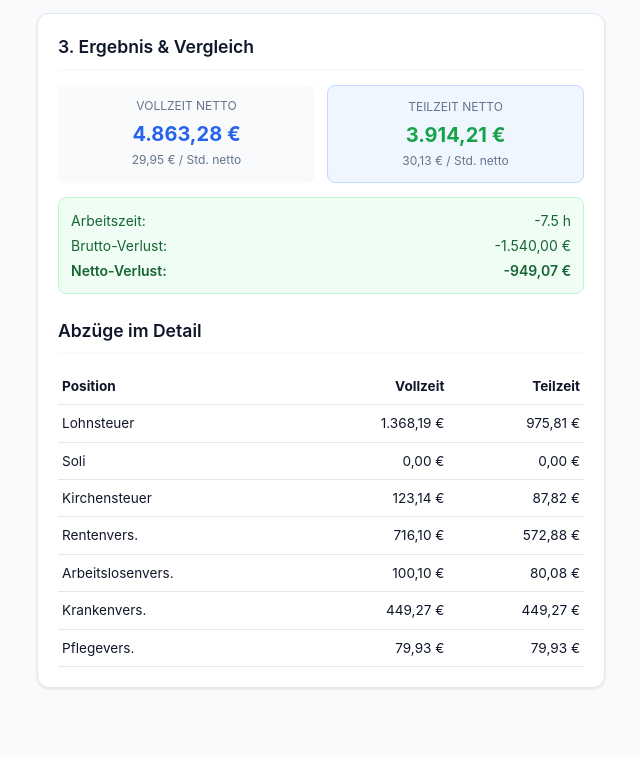
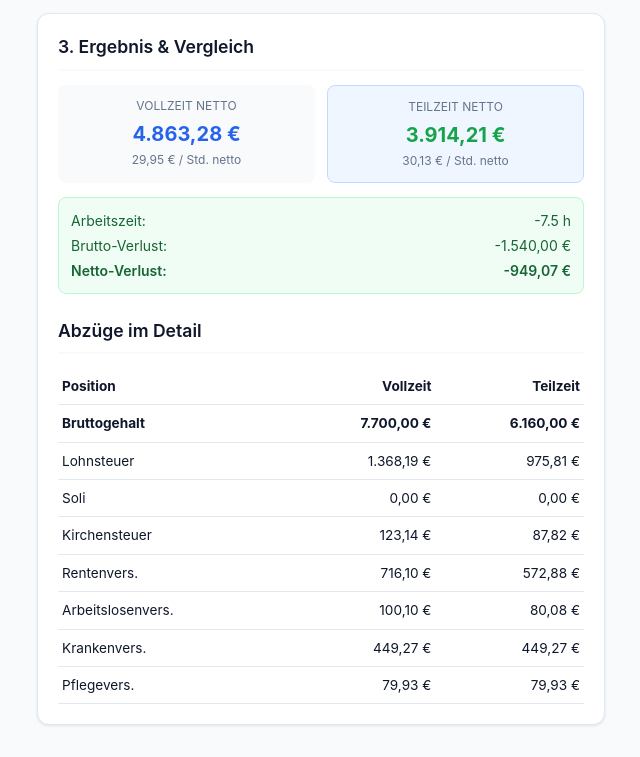
Before and after one commit to frozen1900/teilzeitrechner, a plain HTML site: page index.html in a window 1280 px wide. Shown: the part 798-1555 px from the top of the page, without its empty margins (319-959 px from the left). Before the commit the page ends 1518 px from the top, so only its background shows below. Drawn offline with Linux system fonts and the light colour scheme.

Commit message:
Refactor JavaScript variable declarations in index.html

```diff
--- a/index.html
+++ b/index.html
@@ -5,14 +5,6 @@
     <meta name="viewport" content="width=device-width, initial-scale=1.0">
     <meta name="theme-color" content="#2563eb">
     <title>Teilzeit & Netto Rechner</title>
-    <link rel="manifest" href="data:application/manifest+json;utf8,{
-        %22short_name%22:%22NettoRechner%22,
-        %22name%22:%22Teilzeit%20Netto%20Rechner%22,
-        %22start_url%22:%22.%22,
-        %22background_color%22:%22#f8fafc%22,
-        %22theme_color%22:%22#2563eb%22,
-        %22display%22:%22standalone%22
-    }">
     <style>
         :root {
             --primary: #2563eb;
@@ -176,6 +168,7 @@
                 <tr><th>Position</th><th>Vollzeit</th><th>Teilzeit</th></tr>
             </thead>
             <tbody>
+                <tr><td><strong>Bruttogehalt</strong></td><td id="bruttoVzDetail"><strong>0 €</strong></td><td id="bruttoTzDetail"><strong>0 €</strong></td></tr>
                 <tr><td>Lohnsteuer</td><td id="lstVz">0 €</td><td id="lstTz">0 €</td></tr>
                 <tr><td>Soli</td><td id="soliVz">0 €</td><td id="soliTz">0 €</td></tr>
                 <tr><td>Kirchensteuer</td><td id="kstVz">0 €</td><td id="kstTz">0 €</td></tr>
@@ -189,7 +182,7 @@
 
     <script>
         function toggleMode() {
-            const isHours = document.getElementById('modeHours').checked;
+            var isHours = document.getElementById('modeHours').checked;
             document.getElementById('groupTzHours').style.display = isHours ? 'block' : 'none';
             document.getElementById('groupTzPercent').style.display = isHours ? 'none' : 'block';
             calculate();
@@ -205,15 +198,16 @@
                 return;
             }
 
-            const bruttoVz = parseFloat(document.getElementById('bruttoVz').value) || 0;
-            const stundenVz = parseFloat(document.getElementById('stundenVz').value) || 1;
-            const steuerklasse = document.getElementById('steuerklasse').value;
-            const kirchensteuer = document.getElementById('kirchensteuer').value;
-            const anzahlKinder = parseInt(document.getElementById('anzahlKinder').value) || 0;
-            const bundesland = document.getElementById('bundesland').value;
+            var bruttoVz = parseFloat(document.getElementById('bruttoVz').value) || 0;
+            var stundenVz = parseFloat(document.getElementById('stundenVz').value) || 1;
+            var steuerklasse = document.getElementById('steuerklasse').value;
+            var kirchensteuer = document.getElementById('kirchensteuer').value;
+            var anzahlKinder = parseInt(document.getElementById('anzahlKinder').value) || 0;
+            var bundesland = document.getElementById('bundesland').value;
 
-            const isHours = document.getElementById('modeHours').checked;
-            let stundenTz, prozentTz;
+            var isHours = document.getElementById('modeHours').checked;
+            var stundenTz, prozentTz;
+
             if (isHours) {
                 stundenTz = parseFloat(document.getElementById('stundenTz').value) || 0;
                 prozentTz = (stundenTz / stundenVz) * 100;
@@ -222,13 +216,13 @@
                 stundenTz = (prozentTz / 100) * stundenVz;
             }
 
-            const bruttoTz = bruttoVz * (prozentTz / 100);
+            var bruttoTz = bruttoVz * (prozentTz / 100);
 
-            const dataVz = calculateNettoDetails(bruttoVz, steuerklasse, kirchensteuer, anzahlKinder, bundesland);
-            const dataTz = calculateNettoDetails(bruttoTz, steuerklasse, kirchensteuer, anzahlKinder, bundesland);
+            var dataVz = calculateNettoDetails(bruttoVz, steuerklasse, kirchensteuer, anzahlKinder, bundesland);
+            var dataTz = calculateNettoDetails(bruttoTz, steuerklasse, kirchensteuer, anzahlKinder, bundesland);
 
-            const monatsStundenVz = stundenVz * 4.33;
-            const monatsStundenTz = stundenTz * 4.33;
+            var monatsStundenVz = stundenVz * 4.33;
+            var monatsStundenTz = stundenTz * 4.33;
 
             document.getElementById('nettoVzDisplay').innerText = formatEUR(dataVz.netto);
             document.getElementById('hourlyNetVz').innerText = formatEUR(monatsStundenVz > 0 ? dataVz.netto / monatsStundenVz : 0) + ' / Std. netto';
@@ -236,12 +230,15 @@
             document.getElementById('nettoTzDisplay').innerText = formatEUR(dataTz.netto);
             document.getElementById('hourlyNetTz').innerText = formatEUR(monatsStundenTz > 0 ? dataTz.netto / monatsStundenTz : 0) + ' / Std. netto';
 
-            document.getElementById('diffHours').innerText = `-${(stundenVz - stundenTz).toFixed(1)} h`;
-            document.getElementById('diffBrutto').innerText = `-${formatEUR(bruttoVz - bruttoTz)}`;
-            document.getElementById('diffNetto').innerText = `-${formatEUR(dataVz.netto - dataTz.netto)}`;
+            document.getElementById('diffHours').innerText = '-' + (stundenVz - stundenTz).toFixed(1) + ' h';
+            document.getElementById('diffBrutto').innerText = '-' + formatEUR(bruttoVz - bruttoTz);
+            document.getElementById('diffNetto').innerText = '-' + formatEUR(dataVz.netto - dataTz.netto);
 
-            const ids = ['lst', 'soli', 'kst', 'rv', 'av', 'kv', 'pv'];
-            ids.forEach(id => {
+            document.getElementById('bruttoVzDetail').innerHTML = '<strong>' + formatEUR(bruttoVz) + '</strong>';
+            document.getElementById('bruttoTzDetail').innerHTML = '<strong>' + formatEUR(bruttoTz) + '</strong>';
+
+            var ids = ['lst', 'soli', 'kst', 'rv', 'av', 'kv', 'pv'];
+            ids.forEach(function(id) {
                 document.getElementById(id + 'Vz').innerText = formatEUR(dataVz[id]);
                 document.getElementById(id + 'Tz').innerText = formatEUR(dataTz[id]);
             });
```
